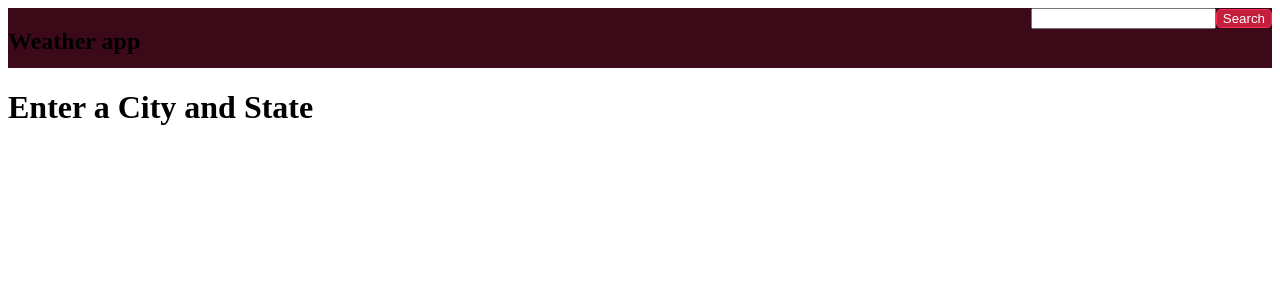
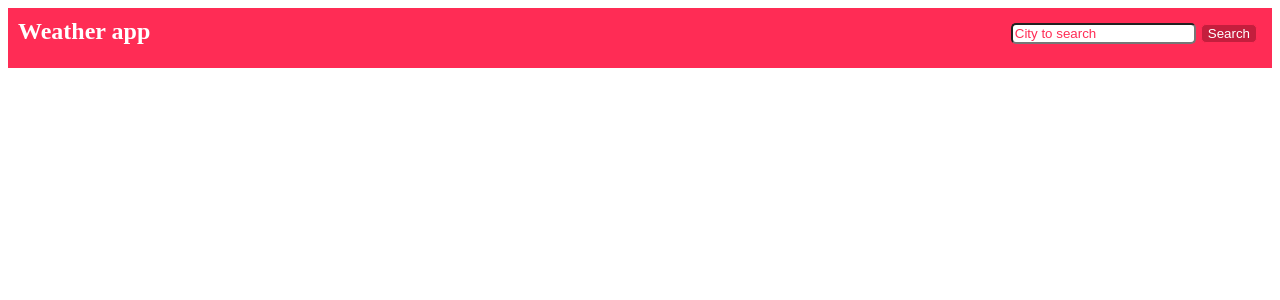
Before and after one commit to devtoni/weather-app, a React app: page / in a window 1280 px wide. Shown: the top 300 px of the page. Built offline with nearby package versions, Linux system fonts and the light colour scheme.

Commit message:
Nav done, form to search done

```diff
--- a/src/components/Nav/style.scss
+++ b/src/components/Nav/style.scss
@@ -2,5 +2,5 @@
 	display: flex;
 	justify-content: space-between;
 	height: 60px;
-	background-color: #3C0919;
+	background-color: #FF2C55;
 }
--- a/src/components/Seeker/index.jsx
+++ b/src/components/Seeker/index.jsx
@@ -1,16 +1,34 @@
-import React from 'react'
+import React, {Component} from 'react'
+import { NavLink } from 'react-router-dom'
 
 import style from './style.scss'
 
 
-const Seeker = () => {
+class Seeker extends Component {
 
-	return(
-		<form>
-		<input type="text"></input>
-		<button type="submit" className={style.button}>Search</button>
-		</form>
-		)
+	constructor(props){
+		super(props)
+		this.state = { city: ''}
+	}
+
+	handleChange = (e) => {
+		const value = e.target.value
+		this.setState({ city: value })
+	}
+
+	onSubmit () {
+		return '/forecast?city='+this.state.city;
+	}
+
+	render(){
+		const {id, onSubmit} = this.props
+		return(
+			<form>
+			<input id="city" name="city" type="text" placeholder='City to search' value={this.state.city} onChange={this.handleChange}></input>
+			<button><a type="submit" disabled={!this.state.city} href={this.onSubmit()}>Search</a></button>
+			</form>
+			)
+	}
 
 }
 
--- a/src/components/Seeker/style.scss
+++ b/src/components/Seeker/style.scss
@@ -1,6 +1,29 @@
-.button {
-	background-color: #C41E3D;
-	color: white;
-	border: 1px solid #FF2C55;
-	border-radius: 5px;
+form{
+	margin: 15px;
+	button {
+		margin-left:5px;
+		background-color: #C41E3D;
+		border: 1px solid #FF2C55;
+		border-radius: 5px;
+		a{
+			color: white;
+			text-decoration: none;
+			&:link{
+				text-decoration: none;
+			}
+		}
+		&:hover{
+			background-color: #3C0919;
+		}
+	}
+	input{
+		border-radius: 5px;
+		&:placeholder {
+			color: red !important;
+		}
+	}
 }
+
+::-webkit-input-placeholder { /* Chrome/Opera/Safari */
+  color: #FF2C55;
+}
--- a/src/components/Title/style.scss
+++ b/src/components/Title/style.scss
@@ -0,0 +1,5 @@
+h1{
+	color: white;
+	margin-top:10px;
+	margin-left:10px;
+}
```
